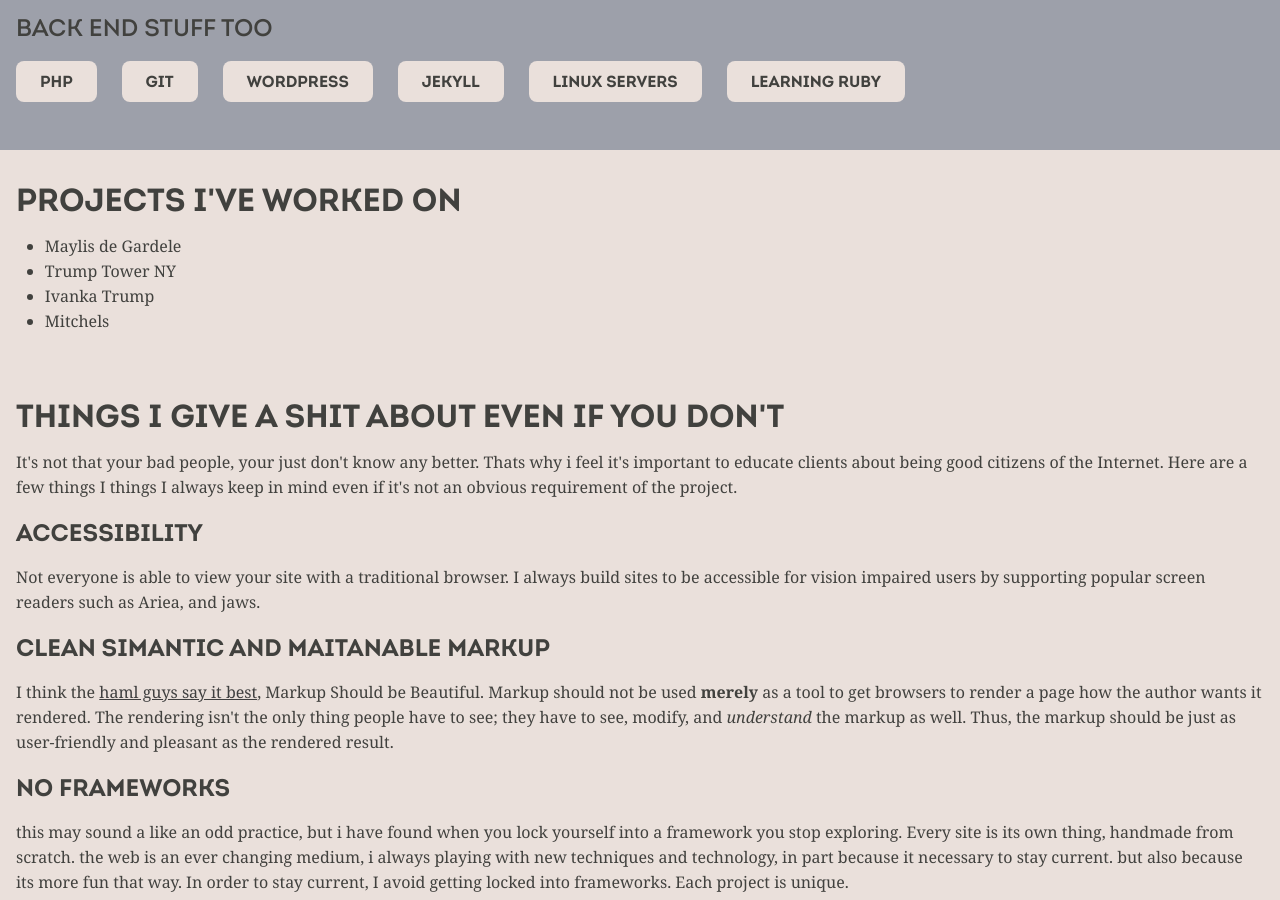
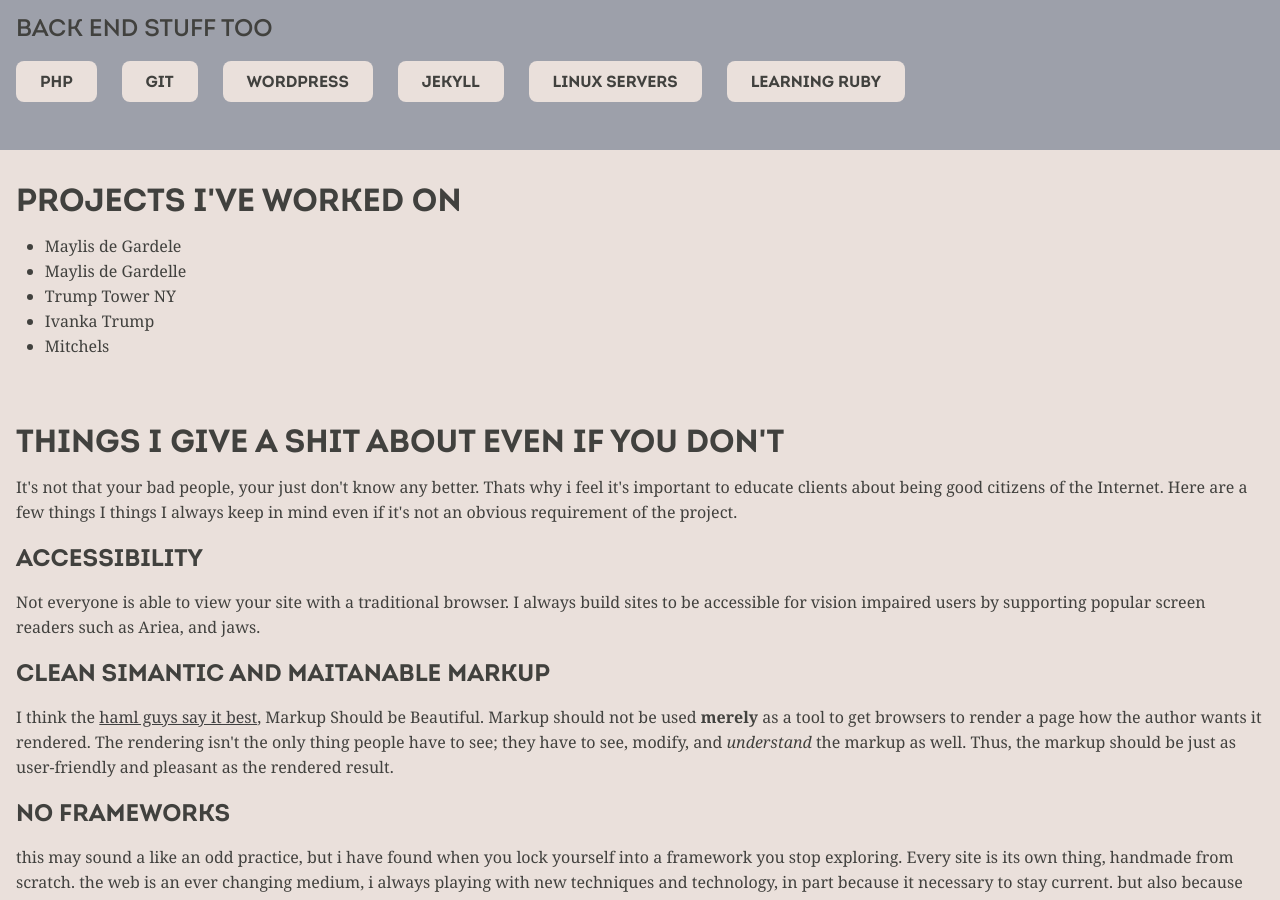
Before and after one commit to s8m2s/s8m2s.github.io, a Jekyll site: the page built from index.html, in a window 1280 px wide and 900 px high, scrolled down 1806 px. Built offline with Jekyll 4.4.1, drawn with Linux system fonts in a browser that asks for light colours.

Commit message:
fixed spelling

```diff
--- a/index.html
+++ b/index.html
@@ -70,6 +70,7 @@ description: I design and develop responsive and seo friendly web sites out of L
       <h1>projects I've worked on</h1>
       <ul>
         <li>Maylis de Gardele</li>
+        <li>Maylis de Gardelle</li>
         <li>Trump Tower NY</li>
         <li>Ivanka Trump</li>
         <li>Mitchels</li>
```
